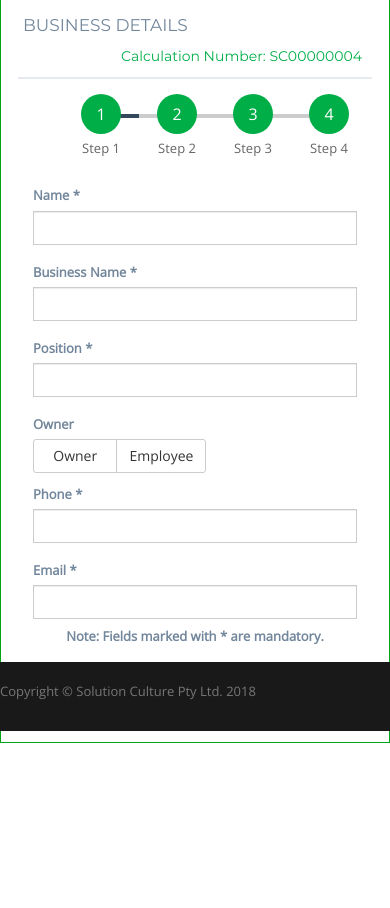
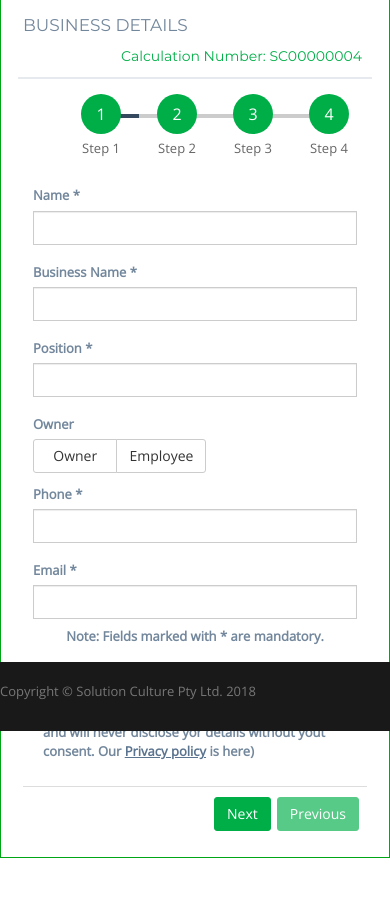
Before and after one commit to ManoharSah/ICT342, a PHP site: page /estimate.php in a window 390 px wide. Shown: the part 113-1021 px from the top of the page. Before the commit the page ends 856 px from the top, so only its background shows below. Run offline with PHP 8.4, Linux system fonts and the light colour scheme.

Commit message:
Client suggestion changes
Changes has been made according to client listed on slides.

```diff
--- a/css/style.css
+++ b/css/style.css
@@ -58,7 +58,12 @@
     background: #191919;
     padding: 20px 0px;
     color: #ffffff !important;
+    z-index: 9999;
 }
 main{
   padding-bottom: 40px;
 }
+
+.privacy_policy a {
+  text-decoration: underline !important;
+}
--- a/estimate.php
+++ b/estimate.php
@@ -101,10 +101,25 @@
                         </label>
                         </div>
                       </div>
+                      <div class="item form-group privacy_policy">
+                        <label class="control-label col-md-3 col-sm-3 col-xs-12"></label>
+                        <div class="col-md-6 col-sm-6 col-xs-12">
+                          <label class="control-label col-md-12 col-sm-12 col-xs-12" style="text-align: left;">
+                          <input name="calculation[<?php echo $calculation_id ?>][privacy_policy]" type="checkbox" value="1" id="privacy_policy" checked /> I agree to Solutions Culture sending me useful information from time to time.  (We HATE spam and will never disclose yor details without yout consent. Our <a href="http://www.solutionsculture.com/privacy-policy/" target="_blank">Privacy policy</a> is here)
+                          </label>
+                        </div>
+                      </div>
                   </div>
                   <div id="step-2">
+                      <div class="item form-group"  id="how-many-now">
+                        <label class="control-label col-md-3 col-sm-3 col-xs-12">How many techicians do you have?<span class="required">*</span>
+                        </label>
+                        <div class="col-md-6 col-sm-6 col-xs-12">
+                          <input type="number" name="calculation[<?php echo $calculation_id ?>][how-many-now]" required="required" class="form-control col-md-7 col-xs-12">
+                        </div>
+                      </div>
                       <div class="item form-group"  id="how-many">
-                        <label class="control-label col-md-3 col-sm-3 col-xs-12">How many techicians do you have?<span class="required">*</span>
+                        <label class="control-label col-md-3 col-sm-3 col-xs-12">How many technicians are you presently missing? <span class="required">*</span>
                         </label>
                         <div class="col-md-6 col-sm-6 col-xs-12">
                           <input type="number" name="calculation[<?php echo $calculation_id ?>][how-many]" required="required" class="form-control col-md-7 col-xs-12">
@@ -129,19 +144,36 @@
                     	<thead>
                     		<tr>
                     			<th>Technician #</th>
-                    			<th>Lost Retail Labour</th>
-                    			<th>Recruitment Cost</th>
-                    			<th>Onboarding Cost</th>
-                    			<th>Total Cost</th>
+                    			<th>
+                            Lost Retail Labour
+                            <a href="#" data-toggle="tooltip" data-placement="top" title="This is for lost retail labour"><i class="glyphicon glyphicon-question-sign"></i></a>
+                          </th>
+                    			<th>
+                            Recruitment Cost
+                            <a href="#" data-toggle="tooltip" data-placement="top" title="This is for recruitment cost"><i class="glyphicon glyphicon-question-sign"></i></a>
+                          </th>
+                    			<th>
+                            Onboarding Cost
+                            <a href="#" data-toggle="tooltip" data-placement="top" title="This is for onboarding cost"><i class="glyphicon glyphicon-question-sign"></i></a>
+                          </th>
+                    			<th>
+                            Total Cost
+                            <a href="#" data-toggle="tooltip" data-placement="top" title="This is for total cost"><i class="glyphicon glyphicon-question-sign"></i></a>
+                          </th>
                     		</tr>
                     	</thead>
                     	<tbody>
                     	</tbody>
                     </table>
                     <div class="row">
-                    	<div class="col-md-12 text-center">
-                    		<a href="#" class="btn btn-primary">Download</a>
-                    		<a href="#" class="btn btn-primary">Print</a>
+                      <div class="col-md-2 col-md-offset-5 text-center">
+                    		<a href="http://www.solutionsculture.com/contact/" target="_blank" class="btn btn-primary btn-block">Contact</a>
+                      </div>
+                    </div>
+                    <div class="row">
+                      <div class="col-md-12 text-center">
+                        <a href="#" class="btn btn-primary">Download</a>
+                        <a href="#" class="btn btn-primary">Print</a>
                     	</div>
                     </div>
                   </div>
--- a/js/main.js
+++ b/js/main.js
@@ -6,10 +6,18 @@
 function leaveAStepCallback(obj, context) {
 	if(context.fromStep == 2) {
 		show_fields();
+		if(validateSteps(context.fromStep)){
+			$('.buttonNext').html("Submit");
+			$('.buttonPrevious').hide();
+		}
 	}
 	if(context.fromStep == 3) {
 		// show summary
 		show_summary();
+		if(validateSteps(context.fromStep)){
+			$('.buttonNext').hide();
+			$('.buttonFinish').addClass('btn btn-primary').hide();
+		}
 	}
 	return validateSteps(context.fromStep);
 }
@@ -29,12 +37,18 @@
     }
     if(stepnumber == 2){
     	var validateFields = [
-    		'how-many'
+    		'how-many',
+    		'how-many-now'
     	];
     	isStepValid = isValid(validateFields);
     	if($('#how-many').find('input').val() <= 0) {
     		$('#how-many').addClass('bad');
-    		$('#how-many').find('.col-md-6.col-sm-6.col-xs-12').after('<div class="alert">Please enter more than 0</div>');
+    		$('#how-many').find('.col-md-6.col-sm-6.col-xs-12').after('<div class="alert">Insert enter more than 0</div>');
+    		isStepValid = false;
+    	}
+    	if($('#how-many-now').find('input').val() <= 0) {
+    		$('#how-many-now').addClass('bad');
+    		$('#how-many-now').find('.col-md-6.col-sm-6.col-xs-12').after('<div class="alert">Insert enter more than 0</div>');
     		isStepValid = false;
     	}
     }
@@ -61,7 +75,7 @@
 		elem.find('.alert').remove();
 		if (elem.find('input').val() == ''){
 			elem.addClass('bad');
-			elem.find('.col-md-6.col-sm-6.col-xs-12').after('<div class="alert">Please put something here</div>');
+			elem.find('.col-md-6.col-sm-6.col-xs-12').after('<div class="alert">Insert appropriate value</div>');
 			valid = false;
 		}
 	});
@@ -74,7 +88,7 @@
 
 $('.buttonNext').addClass('btn btn-primary');
 $('.buttonPrevious').addClass('btn btn-primary');
-$('.buttonFinish').addClass('btn btn-default').remove();
+$('.buttonFinish').addClass('btn btn-default').hide();
 
 function show_summary() {
 	var how_many = $('#how-many').find('input').val();
@@ -114,6 +128,18 @@
 	html += '<div id="technician_'+i+'><div class="form-group">'
 		+'<label class="control-label col-md-12 col-sm-12 col-xs-12" style="text-align: center">'
 		+'Technician:'+i+'</label>'
+		+'</div>'
+		+'<div class="item form-group" id="technician_'+i+'_type">'
+		+'<label class="control-label col-md-3 col-sm-3 col-xs-12">'
+		+'Technician Type <span class="required">*</span>'
+		+'</label>'
+		+'<div class="col-md-6 col-sm-6 col-xs-12">'
+		+'<select name="technician['+i+'][type]" required="required" class="form-control col-md-7 col-xs-12">'
+		+'<option value="1">Diagnostic Technician</option>'
+		+'<option value="2">Service Technician</option>'
+		+'<option value="3">General/Repair Technician</option>'
+		+'</select>'
+		+'</div>'
 		+'</div>'
 		+'<div class="item form-group" id="technician_'+i+'_wage">'
 		+'<label class="control-label col-md-3 col-sm-3 col-xs-12">'
```
